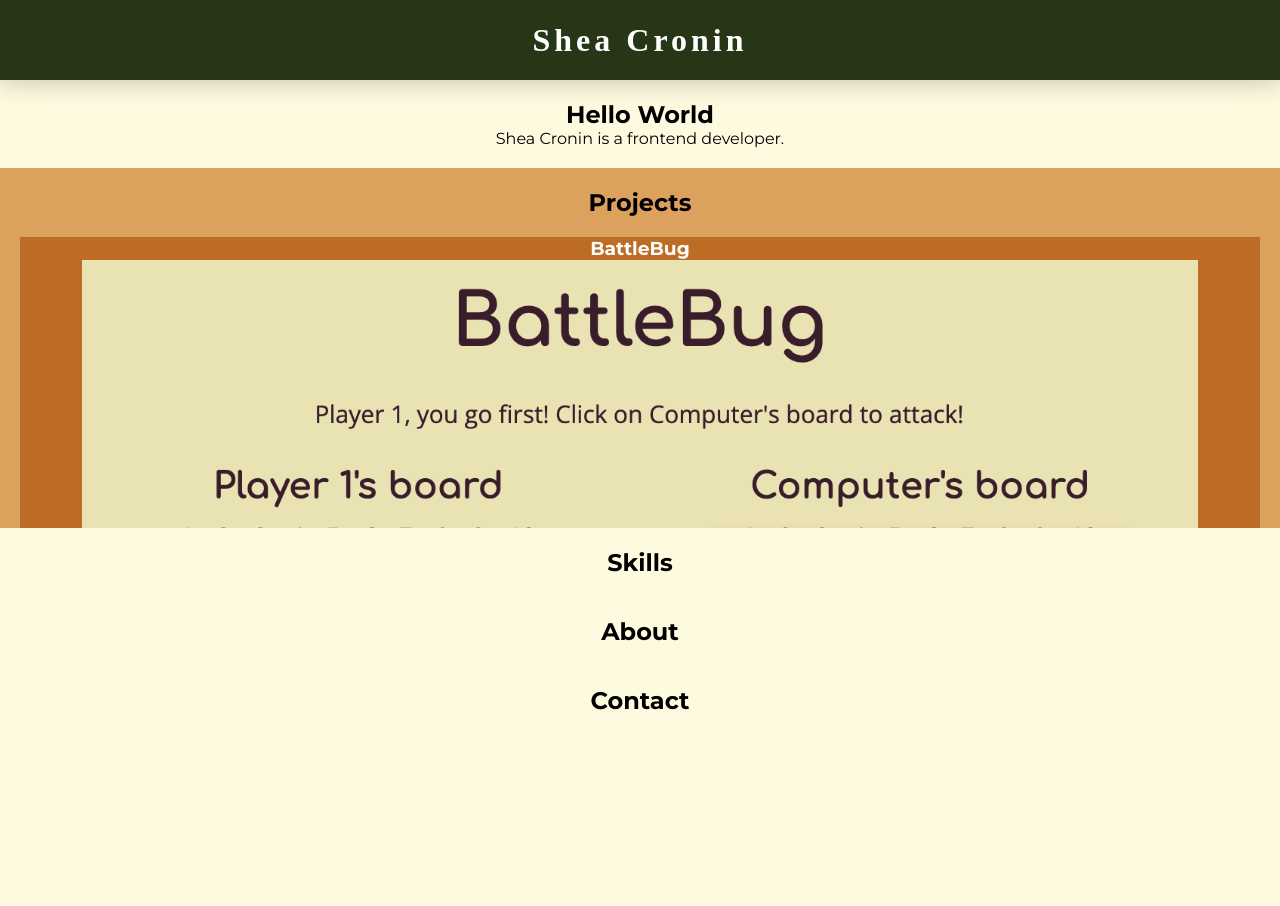
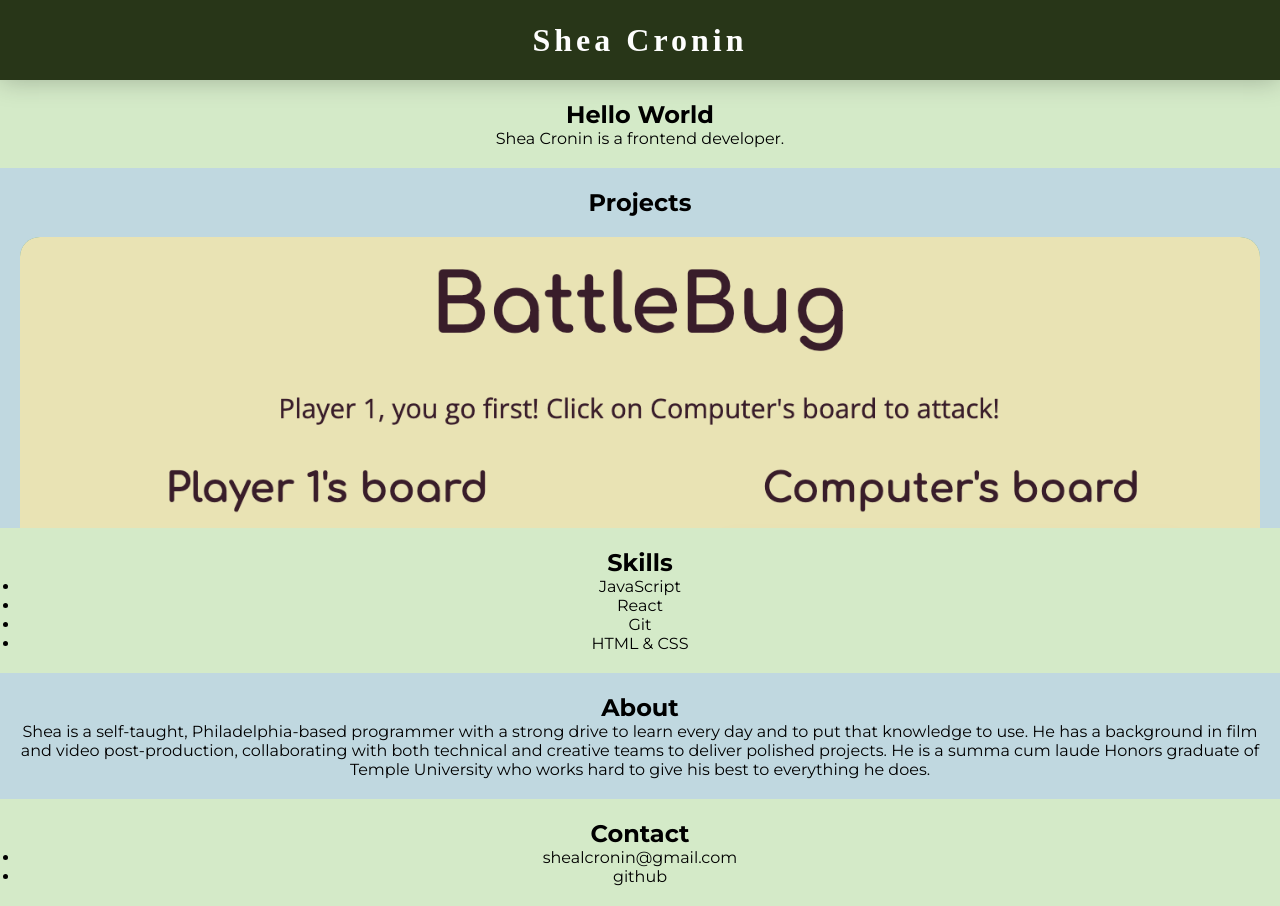
Before and after one commit to sheacronin/sheacronin.github.io, a React (Create React App) app: page / in a window 1280 px wide. Before the commit the page ends 800 px from the top, so only its background shows below. Built offline with nearby package versions, Linux system fonts and the light colour scheme; a web font is replaced by a local one.

Commit message:
Add skeleton of project and initial styles

```diff
--- a/src/App.css
+++ b/src/App.css
@@ -4,12 +4,12 @@
 }
 
 body {
-    background-color: #fefae0;
+    background-color: #d4eac8;
     height: 100vh;
     font-family: 'Montserrat', sans-serif;
     text-align: center;
 }
 
 section {
-    padding: 20px 0;
+    padding: 20px;
 }
--- a/src/components/About.js
+++ b/src/components/About.js
@@ -1,7 +1,18 @@
+import '../styles/About.css';
+
 const About = () => {
     return (
         <section id="about">
             <h2>About</h2>
+            <p>
+                Shea is a self-taught, Philadelphia-based programmer with a
+                strong drive to learn every day and to put that knowledge to
+                use. He has a background in film and video post-production,
+                collaborating with both technical and creative teams to deliver
+                polished projects. He is a summa cum laude Honors graduate of
+                Temple University who works hard to give his best to everything
+                he does.
+            </p>
         </section>
     );
 };
--- a/src/components/Contact.js
+++ b/src/components/Contact.js
@@ -2,6 +2,10 @@ const Contact = () => {
     return (
         <section id="contact">
             <h2>Contact</h2>
+            <ul>
+                <li>shealcronin@gmail.com</li>
+                <li>github</li>
+            </ul>
         </section>
     );
 };
--- a/src/components/ProjectCard.js
+++ b/src/components/ProjectCard.js
@@ -5,8 +5,8 @@ const ProjectCard = (props) => {
 
     return (
         <article className="project-card">
+            <img src={image} alt={'Screenshot of ' + title} />
             <h3>{title}</h3>
-            <img src={image} alt={'Screenshot of ' + title} />
             <div>{description}</div>
         </article>
     );
--- a/src/components/Skills.js
+++ b/src/components/Skills.js
@@ -2,6 +2,12 @@ const Skills = () => {
     return (
         <section id="skills">
             <h2>Skills</h2>
+            <ul>
+                <li>JavaScript</li>
+                <li>React</li>
+                <li>Git</li>
+                <li>HTML & CSS</li>
+            </ul>
         </section>
     );
 };
--- a/src/data/projects.js
+++ b/src/data/projects.js
@@ -9,26 +9,36 @@ const projects = [
         title: 'BattleBug',
         description: 'BattleBug description.',
         image: battlebugImg,
+        githubLink: 'https://github.com/sheacronin/battleship',
+        liveLink: 'https://sheacronin.github.io/battleship/',
     },
     {
         title: 'Memory Card Game',
         description: 'Memory Card description.',
         image: memoryCardImg,
+        githubLink: 'https://github.com/sheacronin/memory-card',
+        liveLink: 'https://sheacronin.github.io/memory-card/',
     },
     {
         title: 'Weather App',
         description: 'Weather App description.',
         image: weatherImg,
+        githubLink: 'https://github.com/sheacronin/weather',
+        liveLink: 'https://sheacronin.github.io/weather/',
     },
     {
         title: 'CV Maker',
         description: 'description.',
         image: cvImg,
+        githubLink: 'https://github.com/sheacronin/cv',
+        liveLink: 'https://sheacronin.github.io/cv/',
     },
     {
         title: 'Todo List',
         description: 'description.',
         image: todoImg,
+        githubLink: 'https://github.com/sheacronin/todo',
+        liveLink: 'https://sheacronin.github.io/todo/',
     },
 ];
 
--- /dev/null
+++ b/src/styles/About.css
@@ -0,0 +1,3 @@
+#about {
+    background-color: #c0d8e0;
+}
--- a/src/styles/ProjectCard.css
+++ b/src/styles/ProjectCard.css
@@ -1,9 +1,11 @@
 .project-card {
-    background-color: #bc6c25;
+    background-color: #56a3a6;
     color: #fefefe;
     text-align: center;
+    border-radius: 20px;
 }
 
 .project-card img {
-    width: 90%;
+    width: 100%;
+    border-radius: 20px 20px 0 0;
 }
--- a/src/styles/Projects.css
+++ b/src/styles/Projects.css
@@ -1,5 +1,5 @@
 #projects {
-    background-color: #dda15e;
+    background-color: #c0d8e0;
     padding: 20px;
     height: 40vh;
     display: flex;
```
